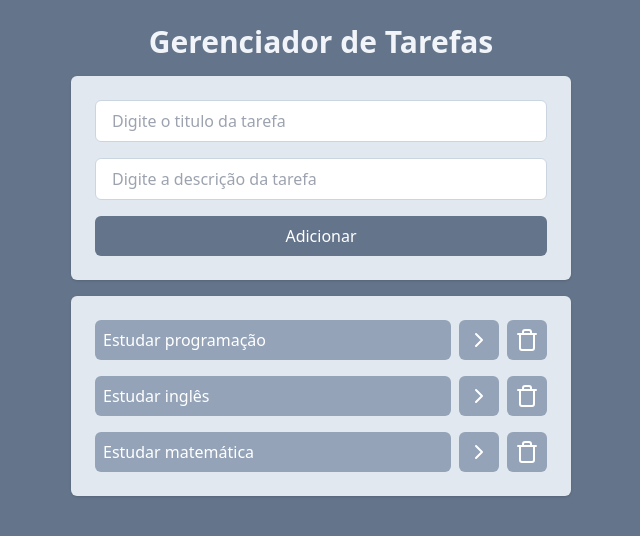
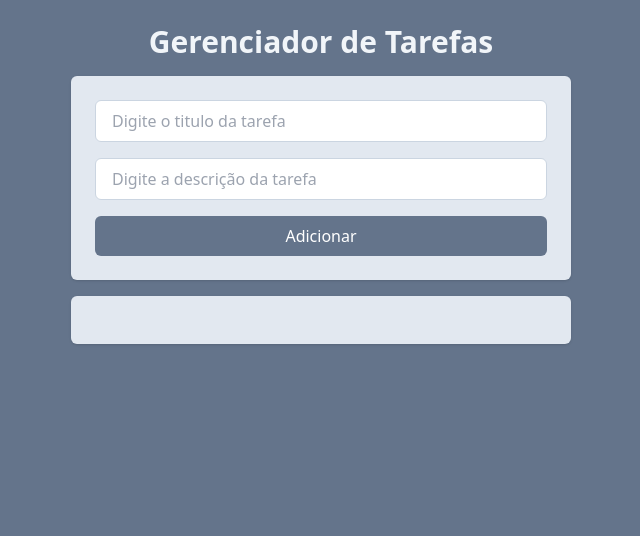
Before and after one commit to BRUNOQUI206/React-Tasks, a React (Vite) app: page / in a window 1280 px wide. Shown: the top 536 px of the page, without its empty margins (319-959 px from the left). Built offline with nearby package versions, Linux system fonts and the light colour scheme.

Commit message:
feat: create localstorage and api

```diff
--- a/src/App.jsx
+++ b/src/App.jsx
@@ -1,31 +1,31 @@
-import { useState } from "react";
+import { useEffect, useState } from "react";
 import AddTask from "./components/AddTask";
 import Task from "./components/Tasks";
 import { v4 } from "uuid";
 
 function App() {
-  const [tasks, setTasks] = useState([
-    {
-      id: 1,
-      title: "Estudar programação",
-      description:
-        "Estudar programação para se tornar um desenvolvedor full stack.",
-      isCompleted: false,
-    },
-    {
-      id: 2,
-      title: "Estudar inglês",
-      description: "Estudar inglês para se tornar fluente.",
-      isCompleted: false,
-    },
-    {
-      id: 3,
-      title: "Estudar matemática",
-      description:
-        "Estudar matemática para se tornar um desenvolvedor full stack.",
-      isCompleted: false,
-    },
-  ]);
+  const [tasks, setTasks] = useState(
+    JSON.parse(localStorage.getItem("tasks")) || []
+  );
+
+  useEffect(() => {
+    localStorage.setItem("tasks", JSON.stringify(tasks));
+  }, [tasks]);
+
+  useEffect(() => {
+    async function fechTasks() {
+      const response = await fetch(
+        "https://jsonplaceholder.typicode.com/todos?_limit=10",
+        {
+          method: "GET",
+        }
+      );
+      const data = await response.json();
+      setTasks(data);
+    }
+    // SE QUISER VOCÊ PODE PEGAR UMA API PARA CHAMAR AS TARREFAS
+    // fechTasks();
+  }, []);
 
   function onTaskClick(taskId) {
     const newTask = tasks.map((task) => {
```
